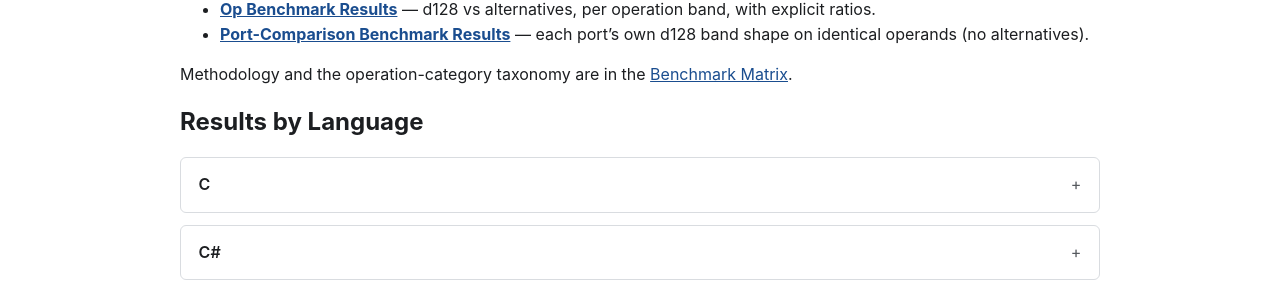
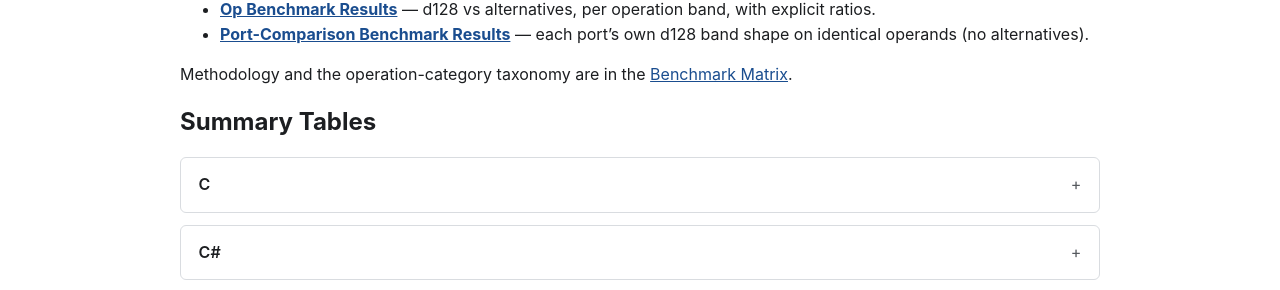
Before and after one commit to migueldecimal128/decimal128-www, a Jekyll site: the page built from benchmarks.md, in a window 1280 px wide and 1290 px high. Shown: the part 417-707 px from the top of the window. Built offline with Jekyll 4.4.1, drawn with Linux system fonts in a browser that asks for light colours.

Commit message:
Rename Results by Language heading to Summary Tables on Benchmarks page

```diff
--- a/benchmarks.md
+++ b/benchmarks.md
@@ -21,7 +21,7 @@ are split into three views:
 Methodology and the operation-category taxonomy are in the
 [Benchmark Matrix](whitepapers/benchmark-matrix.html).
 
-## Results by Language
+## Summary Tables
 
 <div class="kb-results">
 
```
